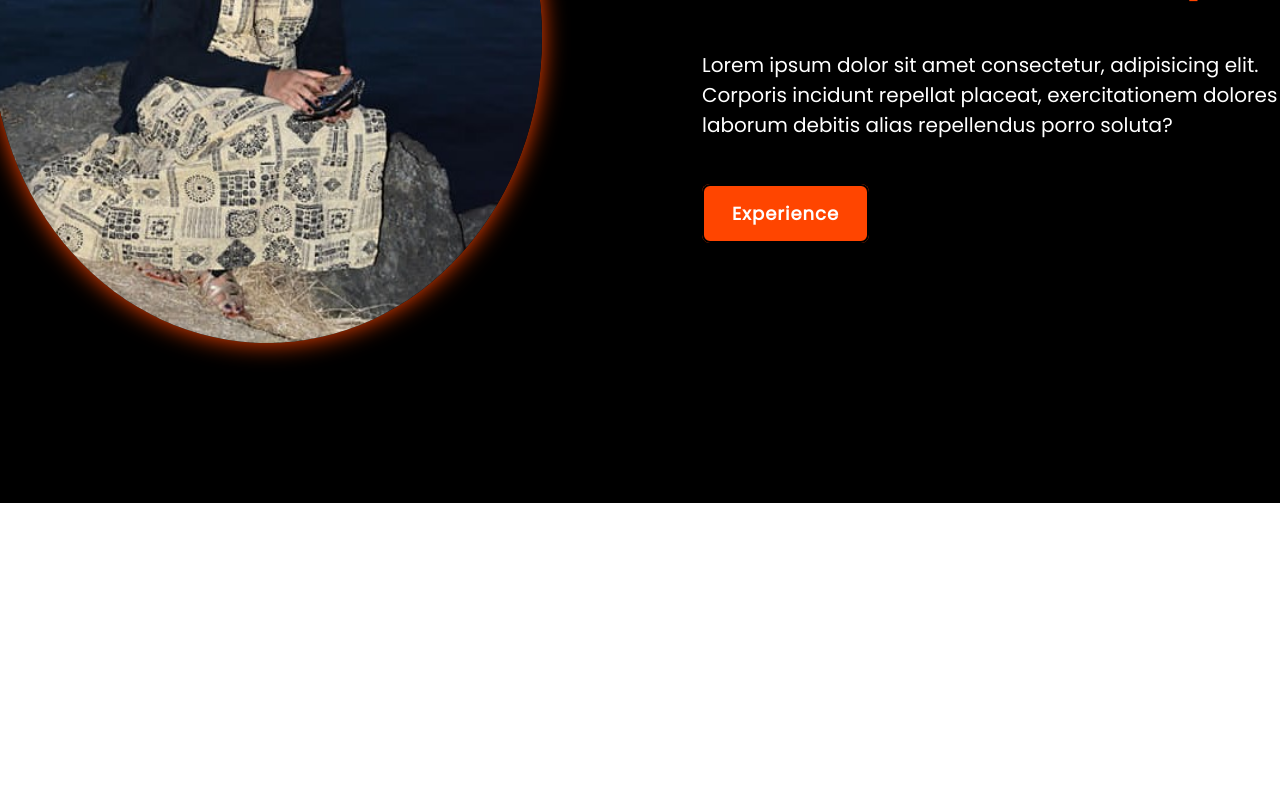
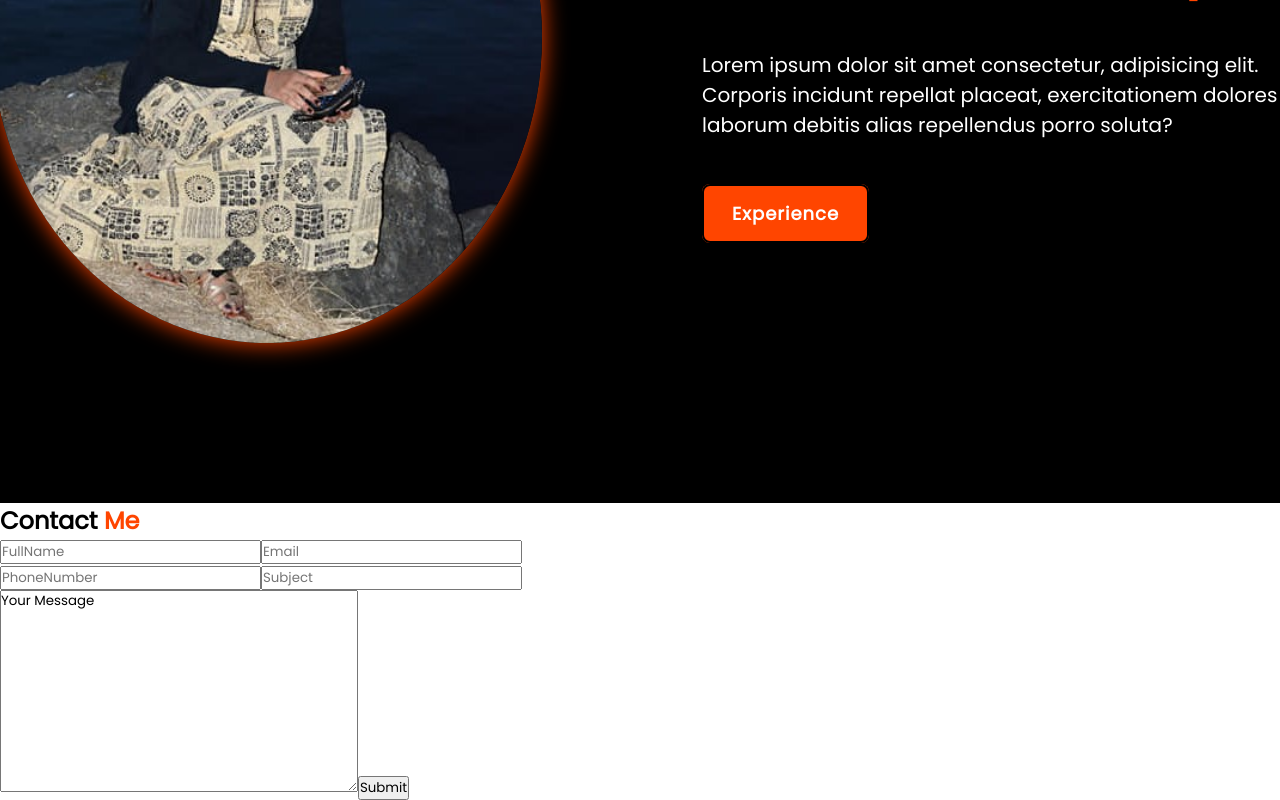
Before and after one commit to alka485/Portfolio_Site, a React (Vite) app: page / in a window 1280 px wide. Shown: the part 1223-2023 px from the top of the page. Before the commit the page ends 1726 px from the top, so only its background shows below. Built offline with nearby package versions, Linux system fonts and the light colour scheme.

Commit message:
modifications saved

```diff
--- a/src/App.jsx
+++ b/src/App.jsx
@@ -1,6 +1,7 @@
 import Header from "./component/Header"
 import Home from "./component/Home"
 import About from "./component/About"
+import Contact from "./component/Contact"
 
 
 function App() {
@@ -10,6 +11,7 @@ function App() {
       <Header/>
       <Home/>
       <About/>
+      <Contact/>
 
     </>
   )
--- /dev/null
+++ b/src/component/Contact.jsx
@@ -0,0 +1,24 @@
+/* eslint-disable no-unused-vars */
+import React from 'react'
+
+const Contact = () => {
+  return (
+    <div className='contact-form'>
+        <h2 className='contact-me'>Contact <span>Me</span></h2>
+        <form action="#">
+            <div className="input-box">
+                <input type="text" placeholder='FullName'/>
+                <input type="email" placeholder='Email' />
+            </div>
+            <div className="input-box">
+                <input type="number" placeholder='PhoneNumber' />
+                <input type="text" placeholder='Subject'/>
+            </div>
+            <textarea name="" id="" rows='10' cols='30'>Your Message</textarea>
+            <input type="submit" value='Submit' />
+        </form>
+    </div>
+  )
+}
+
+export default Contact
```
